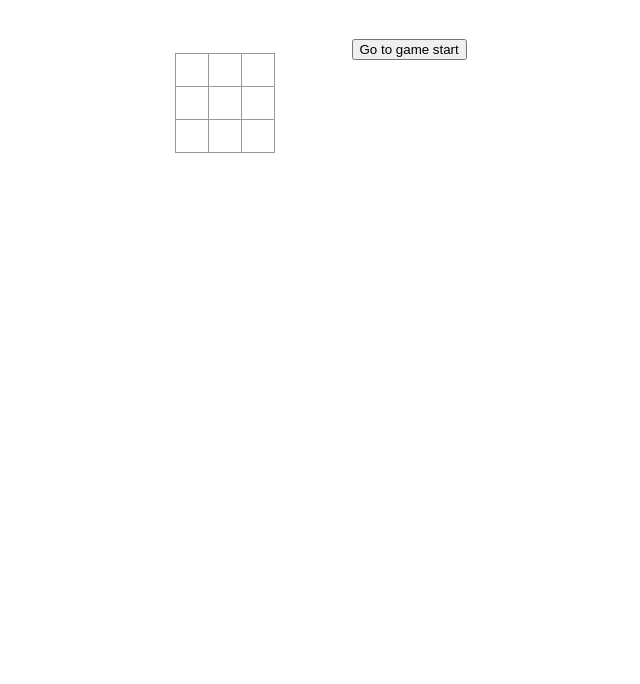
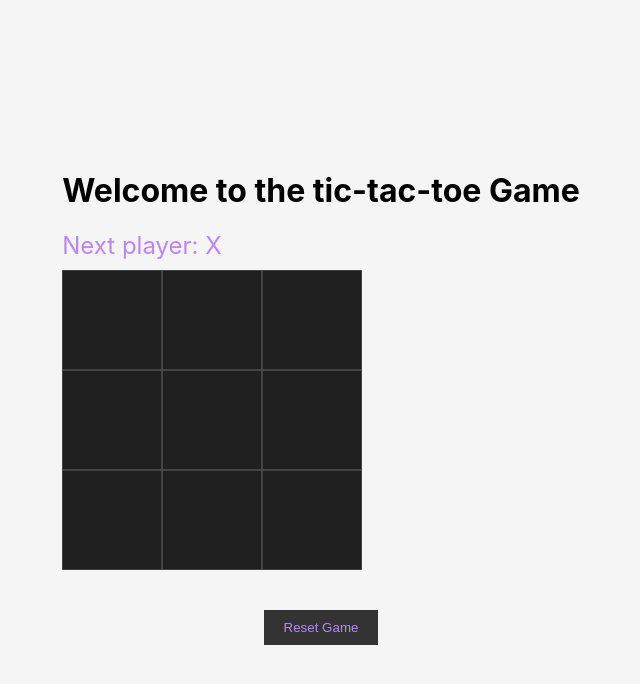
Before and after one commit to BKSoftwares21/tic-tac-toe-game, a React (Vite) app: page / in a window 1280 px wide. Shown: the top 684 px of the page, without its empty margins (319-959 px from the left). Built offline with nearby package versions, Linux system fonts and the light colour scheme.

Commit message:
new tic-tac-toe game grid displays and display a winner and resets game

```diff
--- a/src/App.tsx
+++ b/src/App.tsx
@@ -1,10 +1,12 @@
 import Grid from './components/Grid'
-function App() {
+
+const App:React.FC =() => {
 
 
   return (
     <>
-      <Grid/>
+    <div className='App'><Grid/></div>
+
 
     </>
   )
--- a/src/components/Game.css
+++ b/src/components/Game.css
@@ -1,59 +1,66 @@
 /* Game.css */
 
 body {
-    font-family: -apple-system, BlinkMacSystemFont, 'Segoe UI', Roboto, 'Helvetica Neue', Arial, 'Noto Sans', sans-serif, 'Apple Color Emoji', 'Segoe UI Emoji', 'Segoe UI Symbol', 'Noto Color Emoji';
-    margin: 20px;
-    display: flex;
-    justify-content: center;
+    background-color: #121212;
+    color: #e0e0e0;
+    font-family: Arial, sans-serif;
   }
 
   .game {
     display: flex;
-    flex-direction: row;
+    flex-direction: column;
+    align-items: center;
+    justify-content: center;
+    min-height: 100vh;
   }
 
   .game-board {
-    margin-right: 20px;
+    margin-bottom: 20px;
   }
 
   .status {
     margin-bottom: 10px;
+    font-size: 24px;
+    color: #bb86fc;
   }
 
-  .board-row:after {
-    clear: both;
-    content: "";
-    display: table;
+  .board-row {
+    display: flex;
   }
 
   .square {
-    background: #fff;
-    border: 1px solid #999;
-    float: left;
-    font-size: 24px;
+    background: #1f1f1f;
+    border: 1px solid #444;
+    color: #e0e0e0;
+    font-size: 40px;
     font-weight: bold;
-    line-height: 34px;
-    height: 34px;
-    margin-right: -1px;
-    margin-top: -1px;
-    padding: 0;
-    text-align: center;
-    width: 34px;
+    height: 100px;
+    width: 100px;
+    cursor: pointer;
+    transition: background 0.3s ease;
   }
 
-  .square:focus {
-    outline: none;
-  }
-
-  .kbd-navigation .square:focus {
-    background: #ddd;
+  .square:hover {
+    background: #333;
   }
 
   .game-info {
-    margin-left: 20px;
+    margin-top: 20px;
   }
 
-  .game-info ol,
-  .game-info ul {
-    padding-left: 30px;
+  .game-info button {
+    background: #333;
+    border: none;
+    color: #bb86fc;
+    padding: 10px 20px;
+    margin-bottom: 5px;
+    cursor: pointer;
+    transition: background 0.3s ease;
   }
+
+  .game-info button:hover {
+    background: #444;
+  }
+h1{
+ color: #000;
+}
--- a/src/components/Grid.tsx
+++ b/src/components/Grid.tsx
@@ -38,13 +38,14 @@ const Board: React.FC<BoardProps> = ({ xIsNext, squares, onPlay }) => {
   const winner = calculateWinner(squares);
   let status;
   if (winner) {
-    status = 'Winner: ' + winner;
+    status = winner === 'Draw' ? 'It\'s a Draw!' : 'Winner: ' + winner;
   } else {
     status = 'Next player: ' + (xIsNext ? 'X' : 'O');
   }
 
   return (
     <>
+    <h1>Welcome to the tic-tac-toe Game</h1>
       <div className="status">{status}</div>
       <div className="board-row">
         <Square value={squares[0]} onSquareClick={() => handleClick(0)} />
@@ -66,42 +67,26 @@ const Board: React.FC<BoardProps> = ({ xIsNext, squares, onPlay }) => {
 };
 
 const Game: React.FC = () => {
-  const [history, setHistory] = useState<(string | null)[][]>([Array(9).fill(null)]);
-  const [currentMove, setCurrentMove] = useState(0);
-  const xIsNext = currentMove % 2 === 0;
-  const currentSquares = history[currentMove];
+  const [squares, setSquares] = useState<(string | null)[]>(Array(9).fill(null));
+  const [xIsNext, setXIsNext] = useState(true);
 
   function handlePlay(nextSquares: (string | null)[]) {
-    const nextHistory = [...history.slice(0, currentMove + 1), nextSquares];
-    setHistory(nextHistory);
-    setCurrentMove(nextHistory.length - 1);
+    setSquares(nextSquares);
+    setXIsNext(!xIsNext);
   }
 
-  function jumpTo(nextMove: number) {
-    setCurrentMove(nextMove);
+  function resetGame() {
+    setSquares(Array(9).fill(null));
+    setXIsNext(true);
   }
-
-  const moves = history.map((squares, move) => {
-    let description;
-    if (move > 0) {
-      description = 'Go to move #' + move;
-    } else {
-      description = 'Go to game start';
-    }
-    return (
-      <li key={move}>
-        <button onClick={() => jumpTo(move)}>{description}</button>
-      </li>
-    );
-  });
 
   return (
     <div className="game">
       <div className="game-board">
-        <Board xIsNext={xIsNext} squares={currentSquares} onPlay={handlePlay} />
+        <Board xIsNext={xIsNext} squares={squares} onPlay={handlePlay} />
       </div>
       <div className="game-info">
-        <ol>{moves}</ol>
+        <button className="reset-button" onClick={resetGame}>Reset Game</button>
       </div>
     </div>
   );
@@ -127,5 +112,10 @@ function calculateWinner(squares: (string | null)[]) {
       return squares[a];
     }
   }
+
+  if (squares.every(square => square !== null)) {
+    return 'Draw';
+  }
+
   return null;
 }
--- a/src/index.css
+++ b/src/index.css
@@ -1,11 +1,15 @@
-:root {
-  font-family: Inter, system-ui, Avenir, Helvetica, Arial, sans-serif;
-  line-height: 1.5;
-  font-weight: 400;
+/* index.css */
 
-  color-scheme: light dark;
-  color: rgba(255, 255, 255, 0.87);
-  background-color: #ffffff;
+body, html, #root {
+  margin: 0;
+  padding: 0;
+  height: 100%;
+}
 
-
+body {
+  display: flex;
+  justify-content: center;
+  align-items: center;
+  font-family: -apple-system, BlinkMacSystemFont, 'Segoe UI', Roboto, 'Helvetica Neue', Arial, 'Noto Sans', sans-serif, 'Apple Color Emoji', 'Segoe UI Emoji', 'Segoe UI Symbol', 'Noto Color Emoji';
+  background-color: #f5f5f5;
 }
```
